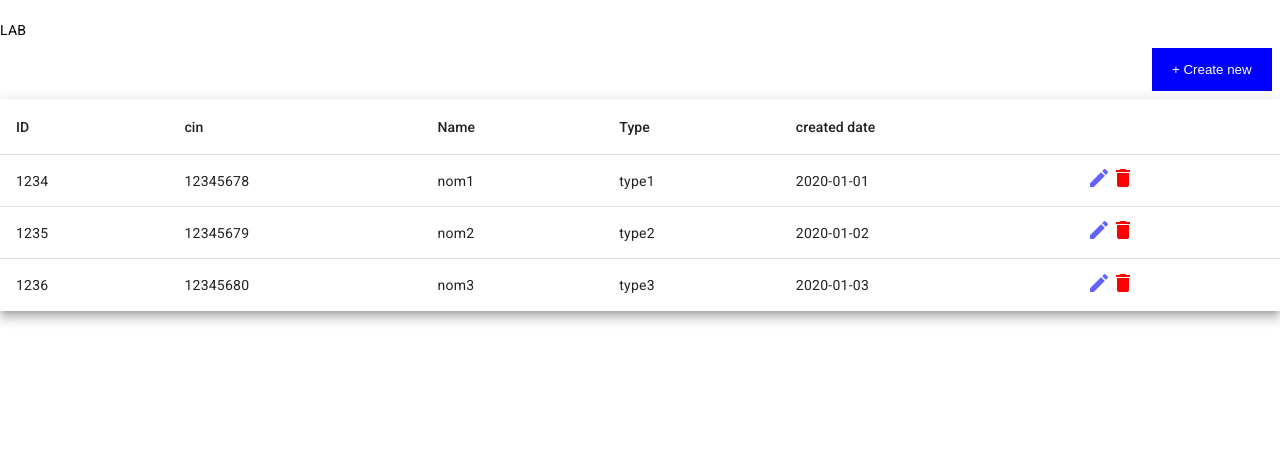
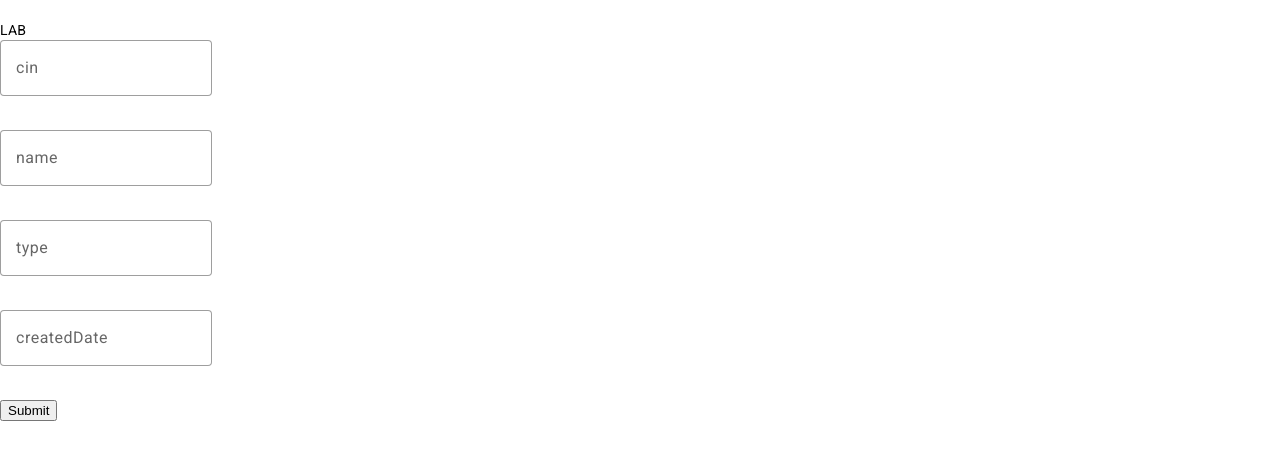
Before and after one commit to HamdiBou/angular-lab, an Angular app: page /create in a window 1280 px wide. Before the commit this address led to /. Shown: the top 460 px of the page. Built offline with nearby package versions, Linux system fonts and the light colour scheme; data requests are answered from the project's data file.

Commit message:
`feat: Added routing and form submission functionality`

```diff
--- a/src/app/app-routing.module.ts
+++ b/src/app/app-routing.module.ts
@@ -1,7 +1,18 @@
 import { NgModule } from '@angular/core';
 import { RouterModule, Routes } from '@angular/router';
+import { MemberComponent } from './member/member.component';
+import { MemberFormComponent } from './member-form/member-form.component';
 
-const routes: Routes = [];
+const routes: Routes = [
+  {
+    path: '',
+    component: MemberComponent
+  },
+  {
+    path: 'create',
+    component:MemberFormComponent
+  }
+];
 
 @NgModule({
   imports: [RouterModule.forRoot(routes)],
--- a/src/app/app.component.html
+++ b/src/app/app.component.html
@@ -1,8 +1,4 @@
 <br>
 {{title}}
 <br>
-<button> + Create new </button>
-<!-- appel au selector -->
-<app-member>
-
-</app-member>
+<router-outlet></router-outlet>
--- a/src/app/member-form/member-form.component.html
+++ b/src/app/member-form/member-form.component.html
@@ -1,29 +1,25 @@
-<form [formGroup]="form">
+<form [formGroup]="form" (ngSubmit)="onSubmit()">
   <p>
-  <mat-form-field appearance="fill">
-    <mat-label></mat-label>
-    <input matInput placeholder="Placeholder">
+  <mat-form-field appearance="outline">
+    <input matInput formControlName="cin" placeholder="cin">
   </mat-form-field>
 </p>
 <p>
   <mat-form-field appearance="outline">
-    <mat-label>Outline form field</mat-label>
-    <input matInput placeholder="Placeholder">
+    <input matInput formControlName="name" placeholder="name">
   </mat-form-field>
 </p>
 <p>
   <mat-form-field appearance="outline">
-    <mat-label>Outline form field</mat-label>
-    <input matInput placeholder="Placeholder">
+    <input matInput formControlName="type" placeholder="type">
   </mat-form-field>
 </p>
 <p>
   <mat-form-field appearance="outline">
-    <mat-label>Outline form field</mat-label>
-    <input matInput placeholder="Placeholder">
+    <input matInput formControlName="createdDate" placeholder="createdDate">
   </mat-form-field>
 </p>
 <p>
-  <input type="submit" value="Submit">
+  <input routerLink="/create"  type="submit" value="Submit" >
 </p>
 </form>
--- a/src/app/member-form/member-form.component.ts
+++ b/src/app/member-form/member-form.component.ts
@@ -20,4 +20,7 @@ ngOnInit(): void {
     createdDate: new FormControl(null, Validators.required),
   });
 }
+onSubmit(){
+  console.log(this.form.value);
+  }
 }
```
